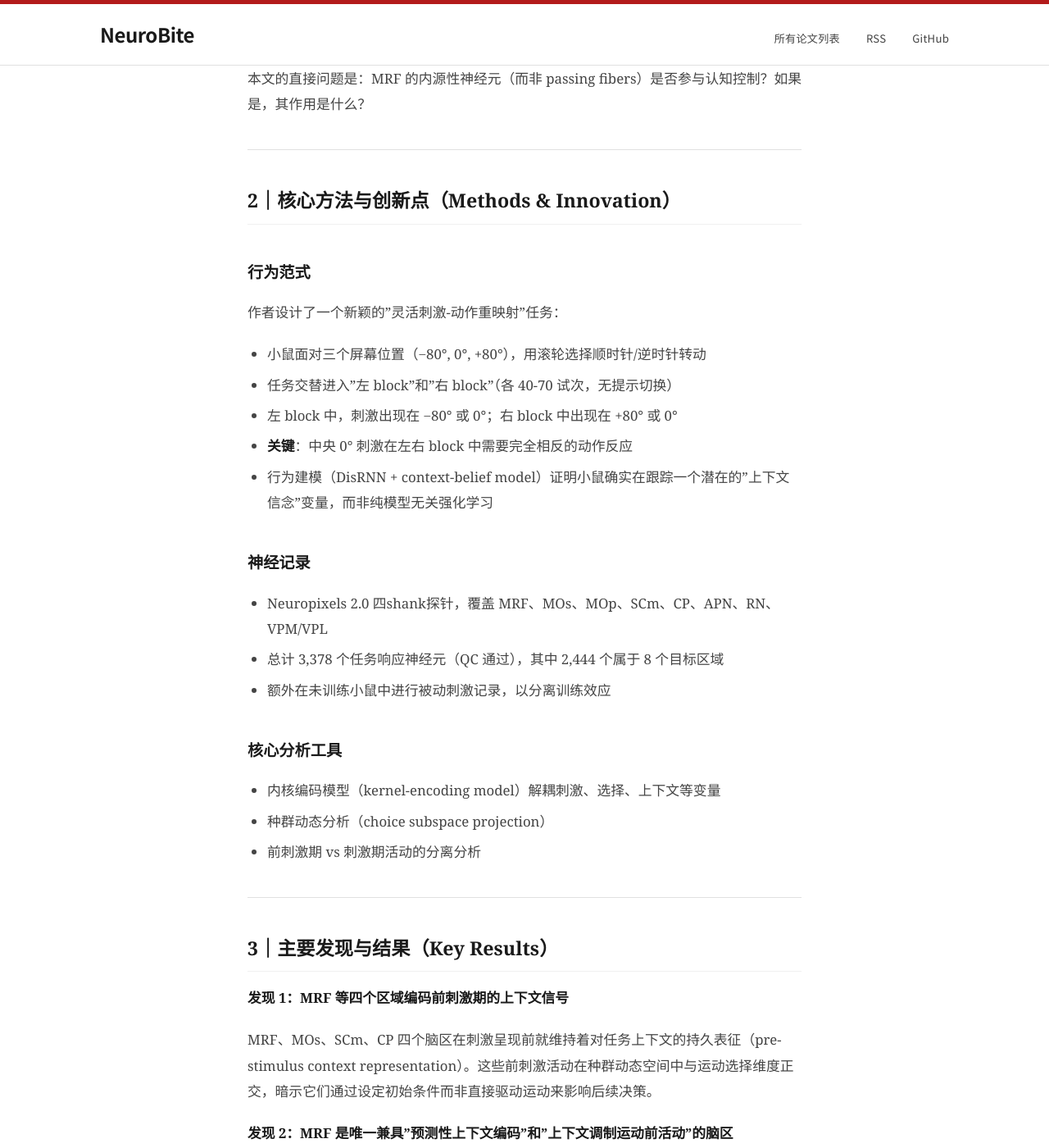
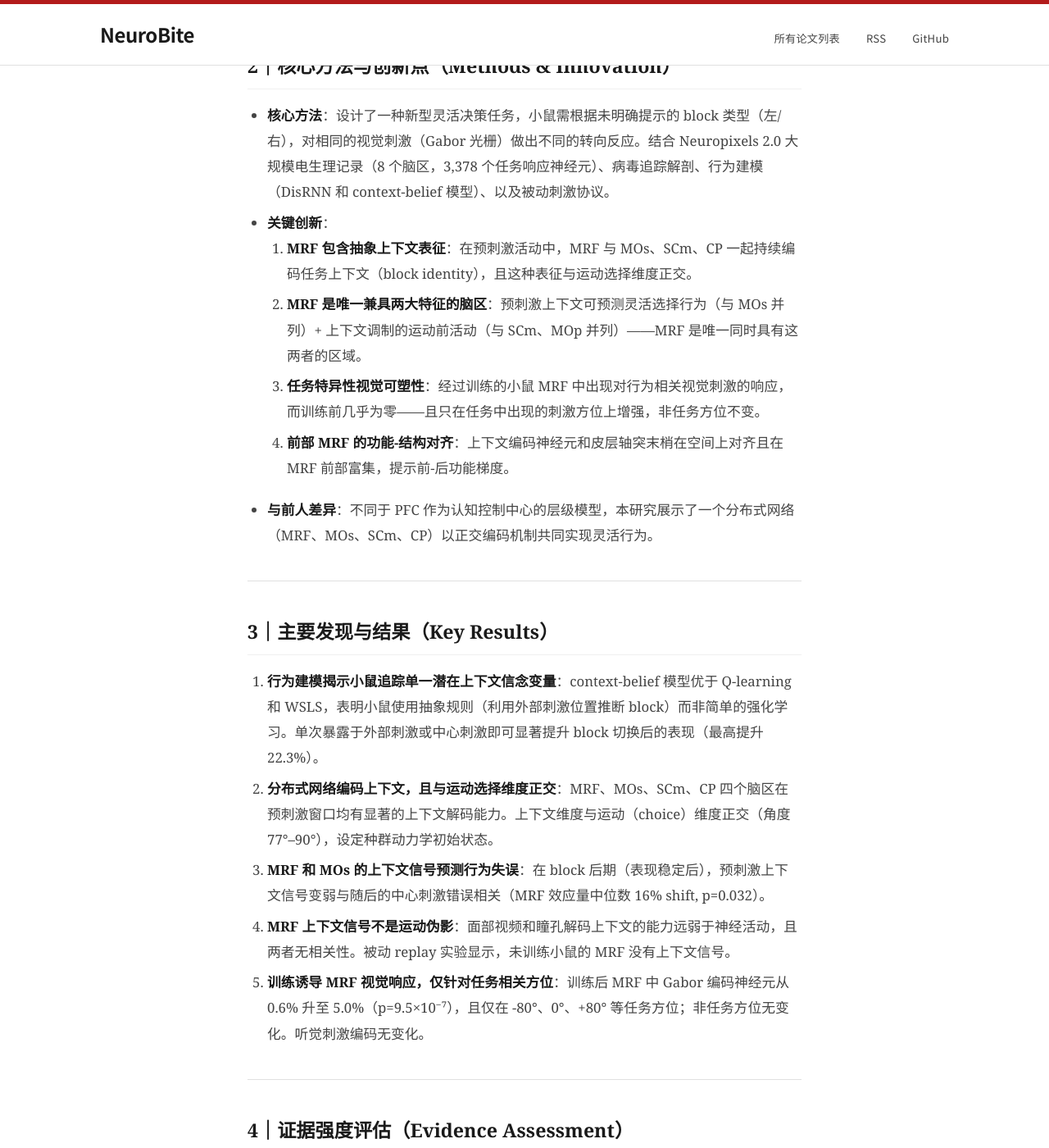
Before and after one commit to tiantiannadaxiong/NeuroBite, a Jekyll site: the page built from _posts/2026-05-14-midbrain-reticular-formation-contextual-decisions.md, in a window 1280 px wide and 1400 px high, scrolled down 1238 px. Shown: the whole window at 82% size. Built offline with Jekyll 4.4.1, drawn with Linux system fonts in a browser that asks for light colours; some of the changed text lies outside the part shown.

Commit message:
update: paper analysis - MRF contextual control (revised w/ proper prompt template)

```diff
--- a/_posts/2026-05-14-midbrain-reticular-formation-contextual-decisions.md
+++ b/_posts/2026-05-14-midbrain-reticular-formation-contextual-decisions.md
@@ -1,76 +1,50 @@
 ---
 layout: post
-title: "2026-05-14 中脑网状结构（MRF）——被忽视的认知控制枢纽"
+title: "中脑网状结构（MRF）在知觉决策上下文控制中的作用"
 date: 2026-05-14
 venue: "Neuron"
-description: "中脑网状结构（MRF）在灵活决策中编码抽象上下文，挑战了前额叶作为认知控制唯一中心的层级模型"
+description: "MRF 不仅编码抽象上下文信号预测灵活行为，且具有任务特异性视觉可塑性，挑战前额叶作为唯一认知控制中心的层级模型。"
 ---
 
 ## 0｜基本信息（Metadata）
 
 - **标题（Title）**：The midbrain reticular formation in contextual control of perceptual decisions
-- **作者（Authors）**：Jordan R. Shaker, Jeremy N. Schroeter, Daniel Birman, Nicholas A. Steinmetz
-- **期刊（Venue）**：Neuron, 2026（Cell Press）
-- **分类（Category）**：Neuroscience / Cognitive Control
+- **作者（Authors）**：Jordan R. Shaker, Jeremy N. Schroeter, Daniel Birman, Nicholas A. Steinmetz（通讯作者，华盛顿大学）
+- **期刊（Venue）**：Neuron, 2026
+- **分类（Category）**：Neuroscience
 - **链接（URL）**：https://doi.org/10.1016/j.neuron.2026.04.003
 - **读前问题（Pre-reading Questions）**：
-  1. 灵活行为中的"上下文信号"到底由哪些脑区编码？前额叶是否独占？
-  2. 中脑网状结构（MRF）——这个长期被忽视的大体积脑区——在认知控制中扮演什么角色？
-  3. 上下文信息是通过什么神经机制影响感知决策的？
+  1. MRF 这个长期被认为只负责运动控制的古老脑区，是否在认知控制中也有角色？
+  2. 抽象规则在大脑中是如何表征的——是前额叶独占，还是分布式网络？
+  3. MRF 的上下文信号是否真的驱动灵活行为，还是仅仅反映运动的附带效应？
 
 ---
 
 ## 1｜研究背景（Background）
 
-经典的认知控制模型认为，前额叶皮层（PFC）是"中央执行器"，通过自上而下的偏置信号调控低级感觉运动回路来实现灵活行为。但近年来的脑-wide 记录不断挑战这一层级框架：背侧纹状体、丘脑髓板内侧核（MD）、上丘（SC）等皮层下结构同样编码抽象规则。
-
-MRF 是一个长期被忽视的脑区——小鼠中体积第三大的皮层下结构（约 25 万个神经元），具有独特的整合性连接组：它接收来自基底节所有平行输出通路（via SNr）的汇聚输入，同时接受广泛皮层的直接投射，并与 SC 形成强双向连接。早期理论（20 世纪 50 年代）曾认为 MRF 参与"高级状态设定"，但后来被脑干神经调质核团的研究所取代。
-
-本文的直接问题是：MRF 的内源性神经元（而非 passing fibers）是否参与认知控制？如果是，其作用是什么？
+灵活行为——即对相同感觉输入根据不同规则做出不同反应——是智能行为的标志。传统理论认为前额叶皮层（PFC）作为"中央执行器"学习和维护抽象规则表征，通过自上而下的偏置信号影响下层感觉运动回路。然而，越来越多的证据表明，基底节、丘脑 MD 核、上丘（SC）等皮层下结构也在抽象规则中扮演角色。MRF（中脑网状结构）是这些回路中一个被长期被忽视的节点——它具有独特的汇聚式连接（接收基底节所有平行输出通路、广泛皮层输入、与 SC 的强烈相互连接），但在行为任务中几乎未被功能表征。
 
 ---
 
 ## 2｜核心方法与创新点（Methods & Innovation）
 
-### 行为范式
-作者设计了一个新颖的"灵活刺激-动作重映射"任务：
-- 小鼠面对三个屏幕位置（−80°, 0°, +80°），用滚轮选择顺时针/逆时针转动
-- 任务交替进入"左 block"和"右 block"（各 40-70 试次，无提示切换）
-- 左 block 中，刺激出现在 −80° 或 0°；右 block 中出现在 +80° 或 0°
-- **关键**：中央 0° 刺激在左右 block 中需要完全相反的动作反应
-- 行为建模（DisRNN + context-belief model）证明小鼠确实在跟踪一个潜在的"上下文信念"变量，而非纯模型无关强化学习
-
-### 神经记录
-- Neuropixels 2.0 四shank探针，覆盖 MRF、MOs、MOp、SCm、CP、APN、RN、VPM/VPL
-- 总计 3,378 个任务响应神经元（QC 通过），其中 2,444 个属于 8 个目标区域
-- 额外在未训练小鼠中进行被动刺激记录，以分离训练效应
-
-### 核心分析工具
-- 内核编码模型（kernel-encoding model）解耦刺激、选择、上下文等变量
-- 种群动态分析（choice subspace projection）
-- 前刺激期 vs 刺激期活动的分离分析
+- **核心方法**：设计了一种新型灵活决策任务，小鼠需根据未明确提示的 block 类型（左/右），对相同的视觉刺激（Gabor 光栅）做出不同的转向反应。结合 Neuropixels 2.0 大规模电生理记录（8 个脑区，3,378 个任务响应神经元）、病毒追踪解剖、行为建模（DisRNN 和 context-belief 模型）、以及被动刺激协议。
+- **关键创新**：
+  1. **MRF 包含抽象上下文表征**：在预刺激活动中，MRF 与 MOs、SCm、CP 一起持续编码任务上下文（block identity），且这种表征与运动选择维度正交。
+  2. **MRF 是唯一兼具两大特征的脑区**：预刺激上下文可预测灵活选择行为（与 MOs 并列）+ 上下文调制的运动前活动（与 SCm、MOp 并列）——MRF 是唯一同时具有这两者的区域。
+  3. **任务特异性视觉可塑性**：经过训练的小鼠 MRF 中出现对行为相关视觉刺激的响应，而训练前几乎为零——且只在任务中出现的刺激方位上增强，非任务方位不变。
+  4. **前部 MRF 的功能-结构对齐**：上下文编码神经元和皮层轴突末梢在空间上对齐且在 MRF 前部富集，提示前-后功能梯度。
+- **与前人差异**：不同于 PFC 作为认知控制中心的层级模型，本研究展示了一个分布式网络（MRF、MOs、SCm、CP）以正交编码机制共同实现灵活行为。
 
 ---
 
 ## 3｜主要发现与结果（Key Results）
 
-**发现 1：MRF 等四个区域编码前刺激期的上下文信号**
-
-MRF、MOs、SCm、CP 四个脑区在刺激呈现前就维持着对任务上下文的持久表征（pre-stimulus context representation）。这些前刺激活动在种群动态空间中与运动选择维度正交，暗示它们通过设定初始条件而非直接驱动运动来影响后续决策。
-
-**发现 2：MRF 是唯一兼具"预测性上下文编码"和"上下文调制运动前活动"的脑区**
-
-- MRF 的前刺激上下文活动可以**试次水平预测**小鼠即将做出的灵活选择（与 MOs 并列）
-- 同时，MRF 也是仅有三个包含上下文调制运动前活动的脑区之一（MRF、SCm、MOp）
-- 即 MRF **同时**持有了"应该做什么"的抽象表征和"怎么做"的具体调制——这是所有记录脑区中独一无二的组合
-
-**发现 3：任务训练诱导 MRF 产生任务特异性的视觉响应**
-
-未训练小鼠中，MRF 对视觉刺激的编码接近随机水平（0.6%）。经过训练后，显著提升至约 5%，并且这种增强**精确限定在任务中使用的空间位置**（−80°, 0°, +80°），而中间方位则没有增强。这是经验依赖的可塑性，且与运动无关（被动观看范式下仍然存在）。
-
-**发现 4：上下文编码神经元和皮层输入在 MRF 前部存在空间对齐**
-
-上下文编码神经元富集在 MRF 前部，与 MOs 皮层轴突末梢密度最高区域高度重合（Spearman ρ 空间相关，p=0.016），提示 MRF 内部存在功能梯度。
+1. **行为建模揭示小鼠追踪单一潜在上下文信念变量**：context-belief 模型优于 Q-learning 和 WSLS，表明小鼠使用抽象规则（利用外部刺激位置推断 block）而非简单的强化学习。单次暴露于外部刺激或中心刺激即可显著提升 block 切换后的表现（最高提升 22.3%）。
+2. **分布式网络编码上下文，且与运动选择维度正交**：MRF、MOs、SCm、CP 四个脑区在预刺激窗口均有显著的上下文解码能力。上下文维度与运动（choice）维度正交（角度 77°–90°），设定种群动力学初始状态。
+3. **MRF 和 MOs 的上下文信号预测行为失误**：在 block 后期（表现稳定后），预刺激上下文信号变弱与随后的中心刺激错误相关（MRF 效应量中位数 16% shift, p=0.032）。
+4. **MRF 上下文信号不是运动伪影**：面部视频和瞳孔解码上下文的能力远弱于神经活动，且两者无相关性。被动 replay 实验显示，未训练小鼠的 MRF 没有上下文信号。
+5. **训练诱导 MRF 视觉响应，仅针对任务相关方位**：训练后 MRF 中 Gabor 编码神经元从 0.6% 升至 5.0%（p=9.5×10⁻⁷），且仅在 -80°、0°、+80° 等任务方位；非任务方位无变化。听觉刺激编码无变化。
 
 ---
 
@@ -78,72 +52,55 @@
 
 | 维度 | 评分 | 说明 |
 |------|------|------|
-| 样本量/统计功效 | **强** | 7 只小鼠，36 session，3,378 个神经元 |
-| 实验设计严谨性 | **强** | 多重对照（未训练小鼠、被动观看、多种解码/编码模型交叉验证） |
-| 结论与数据匹配度 | **强** | 所有主要结论都有至少两种独立分析方法支持 |
-| 可重复性潜力 | **高** | 数据和代码已公开（Figshare + Zenodo），方法描述详尽 |
-| 领域影响力潜力 | **高** | 直接挑战认知控制的经典层级模型，提出 MRF 作为分布式网络关键节点 |
+| 样本量/统计功效 | 强 | 7 只小鼠、36 行为/电生理 session、3,378 个 QC 通过神经元；被动实验额外 3 只 naive 小鼠 |
+| 实验设计严谨性 | 强 | 多种对照：伪 session 置换检验、被动 replay、运动/瞳孔混淆分析、正交性检验、空间 shuffle null |
+| 结论与数据匹配度 | 强 | 分布式的上下文表征、正交编码机制、MRF 独特性——数据和结论推理一致 |
+| 可重复性潜力 | 中 | 开源数据（Figshare）和代码（Zenodo），但小鼠行为训练耗时，MRF 精准定位需经验 |
+| 领域影响力潜力 | 高 | 挑战 PFC 中心论，将 MRF 这一被长期忽略的脑区纳入认知控制框架，对精神疾病中认知灵活性障碍的研究有启发 |
 
-**总体判断**：**推荐精读**。这是一篇设计精巧、分析严谨、结论有颠覆性的论文。
+**总体判断**：推荐精读
 
 ---
 
 ## 5｜局限与未解决问题（Limitations）
 
-1. **SCm 和 CP 的采样可能不充分**：作者承认可能没有充分记录 SCm（尤其是其深层）和 CP 中行为最相关的部分，可能低估了这些区域的实际上下文表征能力。
-
-2. **未进行因果操纵**：本文全部基于记录数据，缺乏光遗传/化学遗传抑制实验来证明 MRF 对灵活行为是否必要。作者提出了具体的可检验假设（如：破坏 MRF 视觉响应应损害上下文信念更新），但尚未执行。
-
-3. **MRF 的异质性未解决**：MRF 内部神经元种类繁多，本文虽然发现了前-后功能梯度，但缺乏分子分型（molecular cell typing）层面的解析。不同投射靶点的 MRF 神经元可能承担完全不同的功能。
-
-4. **上下文信念更新的神经机制不明**：模型显示小鼠用外部刺激位置来更新上下文信念，但 MRF 视觉响应是否直接参与这一更新过程，还是仅仅反映其他脑区的计算结果，尚不清晰。
+1. **记录覆盖不完整**：作者承认对 SCm 和 CP 的采样可能不充分，低估了它们的上下文表征程度。尤其是 CP 作为基底节主要输入结构，其功能异质性极高。
+2. **相关不等于因果**：论文提供了强大的相关性证据，但缺乏因果操纵（如光遗传或药理学抑制 MRF）来验证 MRF 的上下文信号是否真正必要。
+3. **"上下文"操作定义的范围**：本文的上下文（基于规则的感觉运动重映射）是一种特定形式。MRF 是否可作为多种上下文（运动先验、任务参与、生理需求状态）的通用枢纽？有趣的是，类似任务的独立研究都报告了 MRF 响应——但这需要专门设计实验验证。
+4. **前-后功能梯度的验证**：前部 MRF 是否还具有不同的分子标记和细胞类型？缺乏细胞类型分辨率（单核 RNA-seq 或分子标记）。
 
 ---
 
 ## 6｜延伸思考（Broader Impact）
 
-**可借鉴的思路**：
-- "正交编码"（正交上下文维度与运动选择维度）是理解灵活计算的一个优雅框架，不仅适用于 MRF，也适用于其他认知控制的神经机制研究
-- 用 DisRNN 从行为数据中无偏发现潜在变量的方法值得在其他行为范式推广
-
-**可能引发的后续工作**：
-- MRF 的因果操纵实验（光遗传抑制）几乎是必然的下一步
-- 结合单细胞 RNA-seq 和投射追踪，对 MRF 进行分子-解剖-功能三联分型
-- MRF 是否在其他形式的"行为状态"（如 arousal、motivation、attention）中也起类似枢纽作用？
-
-**跨领域启示**：
-- 本文支持"分布式认知控制"模型，对 AI 中的模块化架构设计有启示：与其将所有"高级控制"集中在一个中央模块，不如在多个层级分布式实现
+- **正交编码机制是分布式认知控制的通用原则**：在灵长类 PFC 中发现的正交编码，本研究表明在跨皮层的分布式网络中也存在——这可能是一种跨物种通用的柔性计算神经机制。
+- **MRF 作为"整合枢纽"的假设**：MRF 汇聚基底节所有平行输出 → SNr → MRF，接收广泛皮层输入 → 输出到多种丘脑核团→ 这种位置使其天然适合整合多种行为状态信号。未来可设计跨模态任务验证。
+- **精神疾病的启示**：认知灵活性障碍是精神分裂症、强迫症、自闭症的核心特征。MRF 在其中的角色几乎未被探索——这可能是一个新的治疗靶点方向。
 
 ---
 
 ## 7｜关键图表（Key Figures）
 
-- **Figure 1**：任务设计 + 行为模型。证明小鼠使用上下文信念（而非纯强化学习）来做决策
-- **Figure 3**：种群动态分析。MRF/MOs/SCm/CP 的前刺激上下文活动正交于运动选择维度，通过设定初始条件影响后续决策
-- **Figure 4**：单神经元编码分析。MRF 是唯一同时具备前刺激预测和上下文调制运动前活动的脑区
-- **Figure 5**：训练诱导的视觉可塑性。MRF 在训练后精准编码任务相关刺激位置
-- **Figure 6**：空间组织。上下文编码神经元和皮层输入在 MRF 前部对齐
+（基于文字描述推测，未直接阅读原图）
 
-（基于文字描述推测，建议查看原文以确认图表细节）
+- **Figure 1**：任务设计和行为建模——I/E/F 展示了 context-belief 模型的结构与预测性能，J 显示单次 trial 对 block 切换后的提升。
+- **Figure 2**：MRF 解剖结构和投影图谱——C/E 显示 Neuropixels 覆盖范围和各类任务响应神经元示例。
+- **Figure 3**：种群水平的上下文表征——核心结果：四个脑区预刺激上下文解码、正交维度（3J-L）、行为预测（3O）。
+- **Figure 4**：单神经元编码分析——M-Venn 图显示各脑区刺激/选择/上下文神经元比例，MRF 是唯一同时有预刺激上下文 + 上下文调制的运动前活动的脑区。
+- **Figure 5**：训练诱导的视觉可塑性——F 显示的方位特异性增强是核心证据。
+- **Figure 6**：空间对齐——G 的 voxel-wise Spearman 相关显示上下文编码和皮层轴突末梢密度有显著正相关（ρ=0.13, p=0.016）。
 
 ---
 
 ## 8｜讨论与争议（Discussion）
 
-**最可能引起争议的点**：
-- 反对"前额叶中央执行器"模型是近年来神经科学的一个趋势，但本文直接将认知控制功能下放到中脑，可能面临"MRF 是否只是被动反映皮层活动"的质疑
-
-**最强论证**：
-- 跨区域同时记录 + 多个独立分析方法的汇聚（行为模型、编码模型、种群动态、空间组织），形成了强有力的证据链
-
-**最弱论证**：
-- 缺少因果验证。如果未来光遗传实验发现 MRF 抑制后小鼠仍然能完成灵活任务，本文的结论需大幅修正
-
-**审稿最大 concern**：
-- 行为任务本质上是基于"位置"的（-80°, 0°, +80°），MRF 的视觉响应增强是特化于这个具体任务，还是反映了更通用的上下文编码机制？需要在不同的任务结构中进行验证
+- **最强论证**：不仅找到相关（MRF 有上下文信号），还排除了多种替代解释（运动伪影、刺激/奖励历史、被动接收），并通过正交性分析证明上下文和运动选择分离。
+- **最弱论证**：缺乏因果关系。论文结论是"MRF is a key node"——但完全依赖相关性。因果实验（光遗传抑制 MRF 看是否影响灵活性）是未来必需的。
+- **最可能的争议点**：MRF 的上下文信号是"源头"还是"回音"？由于 MRF 与皮层之间有强烈相互连接，信号可能来自皮层。但作者巧妙地用 MRF 独有组合（上下文预测 + 上下文调制运动前活动）论证了 MRF 的不可约性。
+- **审稿最大 concern**：样本量（7 只小鼠，但电生理 session 多，跨小鼠一致性好）。作者已用置换检验、多重比较校正等方法控制。
 
 ---
 
 ## 9｜一句话总结（One-line Summary）
 
-> 中脑网状结构（MRF）通过与皮层和基底节的分布式环路中的正交编码机制，同时持有了"上下文规则"的抽象表征和运动层面的具体调制，挑战了认知控制"始于前额叶"的传统观点——神经科学中的"去中心化"浪潮终于席卷到了脑干。
+MRF 这个被长期忽视的中脑结构，在灵活决策中通过分布式网络的正交编码机制，同时持有抽象上下文表征和运动调制信号，挑战了前额叶作为唯一认知控制中心的传统模型。
```
